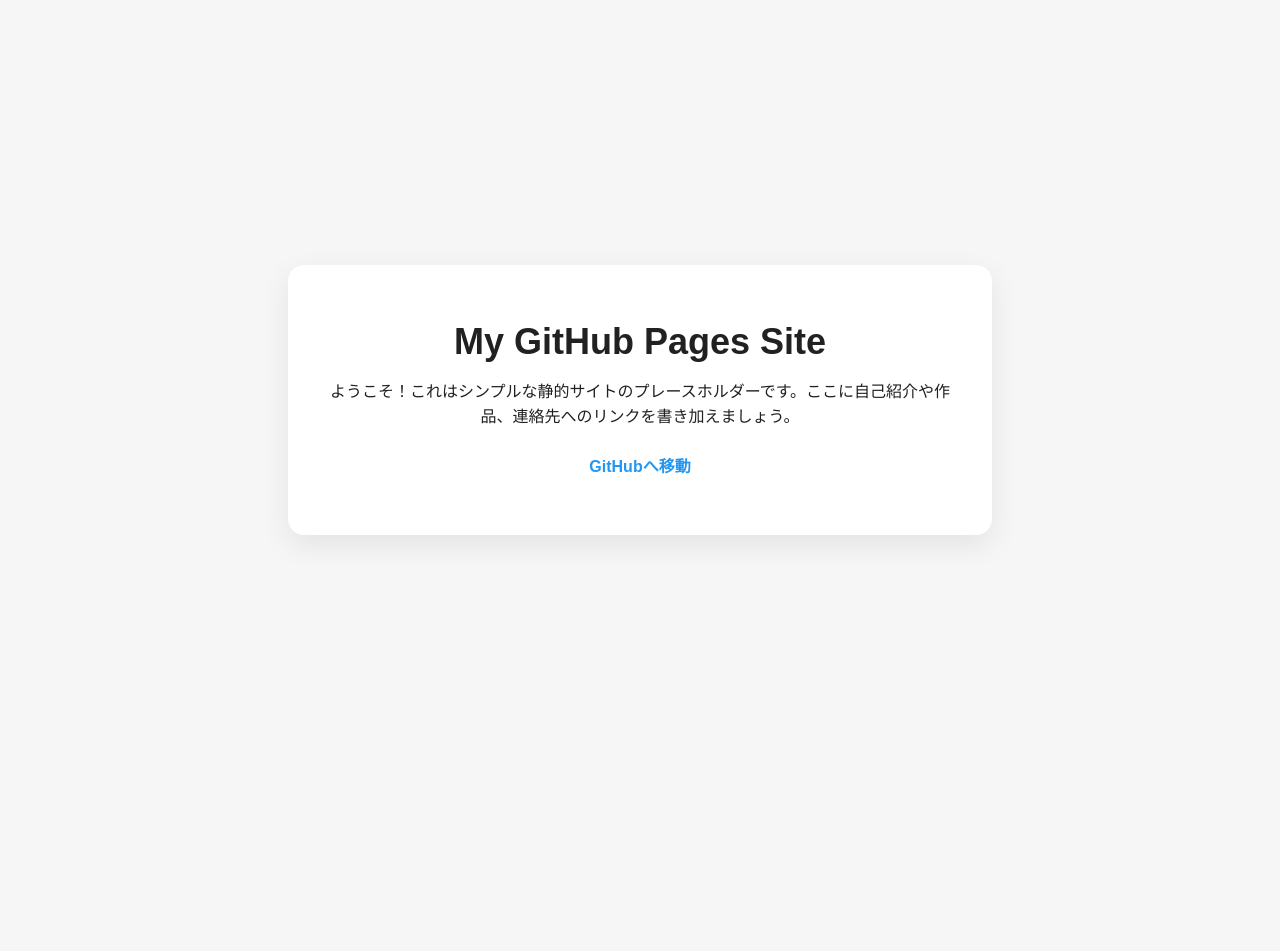
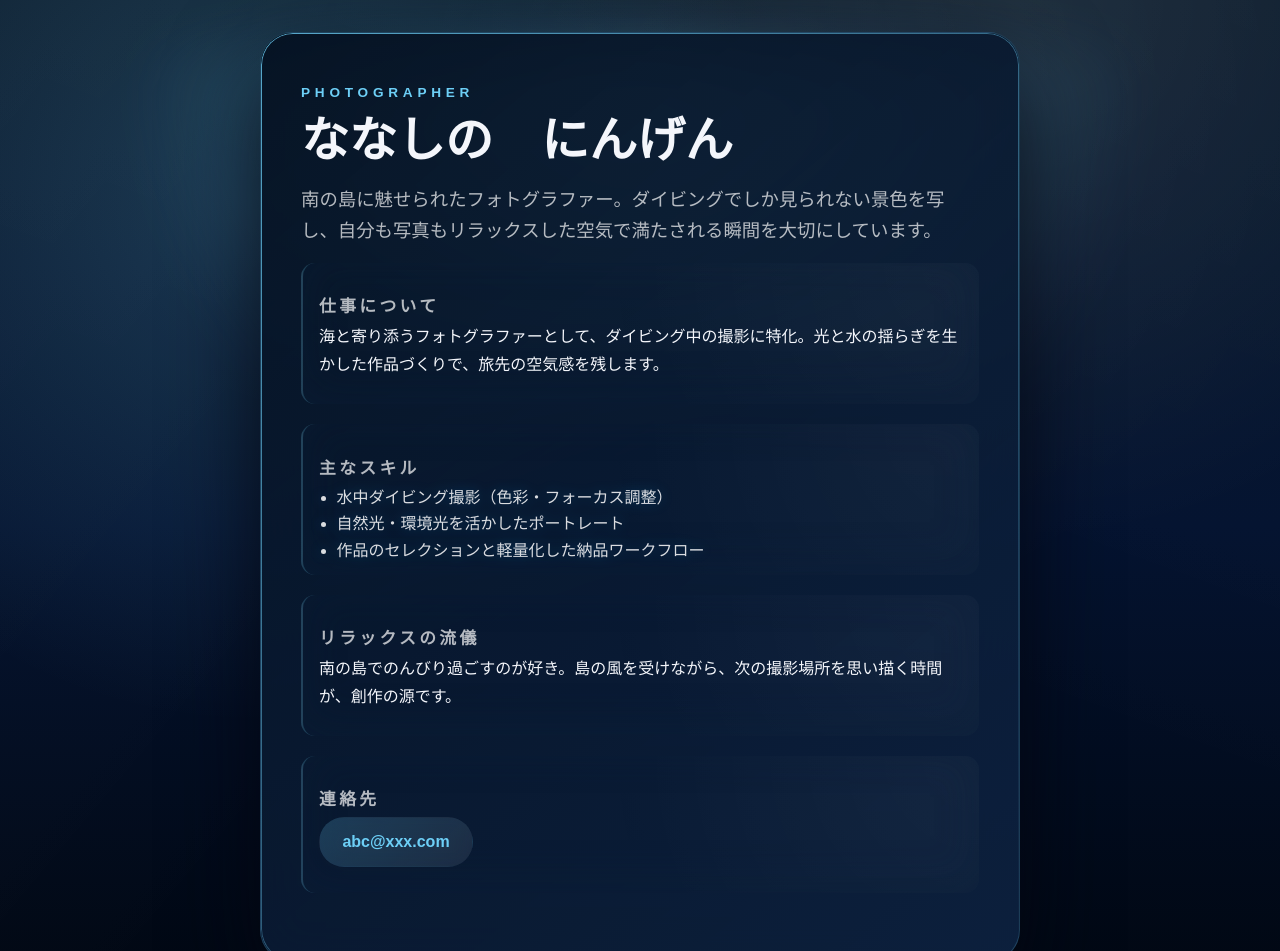
Before and after one commit to Yuka-Saito-N/my-site, a website: page index.html in a window 1280 px wide. Shown: the top 951 px of the page. Before the commit the page ends 800 px from the top, so only its background shows below. Drawn offline with Linux system fonts and the light colour scheme.

Commit message:
Enhance ocean landing look

```diff
--- a/index.html
+++ b/index.html
@@ -4,45 +4,35 @@
   <meta charset="utf-8">
   <meta name="viewport" content="width=device-width, initial-scale=1.0">
   <title>My GitHub Pages Site</title>
-  <style>
-    body {
-      font-family: "Yu Gothic", "Hiragino Kaku Gothic Pro", Meiryo, sans-serif;
-      margin: 0;
-      min-height: 100vh;
-      background: #f6f6f6;
-      color: #212121;
-      display: flex;
-      align-items: center;
-      justify-content: center;
-    }
-    main {
-      max-width: 640px;
-      padding: 2rem;
-      background: #fff;
-      border-radius: 16px;
-      box-shadow: 0 10px 30px rgba(0, 0, 0, 0.08);
-      text-align: center;
-    }
-    h1 {
-      margin-bottom: 0.75rem;
-      font-size: 2.25rem;
-    }
-    p {
-      margin-bottom: 1.5rem;
-      line-height: 1.6;
-    }
-    a {
-      color: #2196f3;
-      text-decoration: none;
-      font-weight: 600;
-    }
-  </style>
+  <link rel="stylesheet" href="styles.css">
 </head>
 <body>
   <main>
-    <h1>My GitHub Pages Site</h1>
-    <p>ようこそ！これはシンプルな静的サイトのプレースホルダーです。ここに自己紹介や作品、連絡先へのリンクを書き加えましょう。</p>
-    <p><a href="https://github.com/">GitHubへ移動</a></p>
+    <p class="eyebrow">Photographer</p>
+    <h1>ななしの　にんげん</h1>
+    <p class="lede">
+      南の島に魅せられたフォトグラファー。ダイビングでしか見られない景色を写し、自分も写真もリラックスした空気で満たされる瞬間を大切にしています。
+    </p>
+    <section>
+      <h2>仕事について</h2>
+      <p>海と寄り添うフォトグラファーとして、ダイビング中の撮影に特化。光と水の揺らぎを生かした作品づくりで、旅先の空気感を残します。</p>
+    </section>
+    <section>
+      <h2>主なスキル</h2>
+      <ul>
+        <li>水中ダイビング撮影（色彩・フォーカス調整）</li>
+        <li>自然光・環境光を活かしたポートレート</li>
+        <li>作品のセレクションと軽量化した納品ワークフロー</li>
+      </ul>
+    </section>
+    <section>
+      <h2>リラックスの流儀</h2>
+      <p>南の島でのんびり過ごすのが好き。島の風を受けながら、次の撮影場所を思い描く時間が、創作の源です。</p>
+    </section>
+    <section>
+      <h2>連絡先</h2>
+      <p><a class="contact-cta" href="mailto:abc@xxx.com">abc@xxx.com</a></p>
+    </section>
   </main>
 </body>
 </html>
--- /dev/null
+++ b/package.json
@@ -0,0 +1,5 @@
+{
+  "dependencies": {
+    "three": "^0.182.0"
+  }
+}
--- /dev/null
+++ b/styles.css
@@ -0,0 +1,182 @@
+:root {
+  --deep-sea: #041431;
+  --mid-sea: #0e5f8b;
+  --surface: #6dcff6;
+  --driftwood: #f3e2c7;
+  --foam: rgba(255, 255, 255, 0.7);
+  --text: #f4f6fb;
+}
+
+* {
+  box-sizing: border-box;
+}
+
+body {
+  font-family: "Yu Gothic", "Hiragino Kaku Gothic Pro", Meiryo, sans-serif;
+  margin: 0;
+  min-height: 100vh;
+  background:
+    radial-gradient(circle at 20% 20%, rgba(109, 207, 246, 0.18), transparent 40%),
+    radial-gradient(circle at 80% 0%, rgba(255, 255, 255, 0.08), transparent 38%),
+    linear-gradient(180deg, #071829 0%, #03122f 52%, #010711 100%);
+  color: var(--text);
+  padding: 2rem 1rem 3rem;
+  position: relative;
+  overflow-x: hidden;
+}
+
+body::before {
+  content: "";
+  position: absolute;
+  inset: 5% 0 auto;
+  height: 40vh;
+  background: radial-gradient(circle at 50% 0%, var(--surface), transparent 70%);
+  filter: blur(30px);
+  opacity: 0.6;
+  pointer-events: none;
+}
+
+body::after {
+  content: "";
+  position: absolute;
+  inset: 0;
+  background: linear-gradient(130deg, rgba(255, 255, 255, 0.05), transparent 45%),
+    linear-gradient(200deg, rgba(255, 255, 255, 0.04), transparent 55%),
+    radial-gradient(circle at 60% 10%, rgba(255, 255, 255, 0.08), transparent 45%);
+  pointer-events: none;
+  mix-blend-mode: screen;
+  opacity: 0.35;
+}
+
+main {
+  position: relative;
+  width: min(760px, 100%);
+  margin: 0 auto;
+  padding: 3rem 2.5rem;
+  background: linear-gradient(140deg, rgba(5, 17, 33, 0.95), rgba(14, 36, 68, 0.85));
+  border-radius: 32px;
+  border: 1px solid rgba(109, 207, 246, 0.2);
+  box-shadow: 0 35px 90px rgba(3, 6, 17, 0.9);
+  backdrop-filter: blur(24px);
+  text-align: left;
+  overflow: hidden;
+  z-index: 1;
+}
+
+main::before {
+  content: "";
+  position: absolute;
+  inset: 0;
+  border-radius: inherit;
+  padding: 1px;
+  background: linear-gradient(135deg, rgba(109, 207, 246, 0.8), rgba(255, 255, 255, 0));
+  mask:
+    linear-gradient(#fff 0 0) content-box,
+    linear-gradient(#fff 0 0);
+  mask-composite: exclude;
+  -webkit-mask-composite: destination-out;
+  pointer-events: none;
+}
+
+@keyframes float {
+  0%,
+  100% {
+    transform: translateY(0);
+  }
+  50% {
+    transform: translateY(-6px);
+  }
+}
+
+main::after {
+  content: "";
+  position: absolute;
+  inset: auto -10% -25%;
+  height: 160px;
+  background: repeating-linear-gradient(
+      -45deg,
+      rgba(255, 255, 255, 0.25),
+      rgba(255, 255, 255, 0.25) 20px,
+      transparent 22px,
+      transparent 40px
+    ),
+    linear-gradient(130deg, rgba(109, 207, 246, 0.15), transparent);
+  filter: blur(1px);
+  transform: rotate(-4deg);
+  pointer-events: none;
+}
+
+.eyebrow {
+  text-transform: uppercase;
+  letter-spacing: 0.35em;
+  color: var(--surface);
+  font-weight: 600;
+  margin-bottom: 0.5rem;
+  font-size: 0.85rem;
+}
+
+h1 {
+  margin: 0 0 0.9rem;
+  font-size: clamp(2.3rem, 5vw, 3rem);
+  line-height: 1.2;
+}
+
+.lede {
+  font-size: 1.15rem;
+  color: var(--foam);
+}
+
+section {
+  margin-bottom: 1.25rem;
+  padding-left: 0.5rem;
+  border-left: 2px solid rgba(109, 207, 246, 0.2);
+  background: radial-gradient(circle at top right, rgba(255, 255, 255, 0.04), transparent 55%);
+  border-radius: 14px;
+  padding: 0.65rem 0.75rem 0.65rem 1rem;
+  box-shadow: inset 0 -8px 40px rgba(10, 32, 56, 0.45);
+}
+
+h2 {
+  margin: 1.25rem 0 0.4rem;
+  font-size: 1.05rem;
+  letter-spacing: 0.2em;
+  text-transform: uppercase;
+  color: rgba(255, 255, 255, 0.7);
+}
+
+p {
+  margin: 0 0 1rem;
+  line-height: 1.7;
+}
+
+ul {
+  padding-left: 1.1rem;
+  margin: 0;
+  line-height: 1.65;
+  color: rgba(255, 255, 255, 0.85);
+  filter: drop-shadow(0 0 6px rgba(0, 120, 190, 0.4));
+}
+
+a {
+  color: var(--surface);
+  text-decoration: none;
+  font-weight: 600;
+}
+
+.contact-cta {
+  display: inline-flex;
+  align-items: center;
+  justify-content: center;
+  gap: 0.35rem;
+  padding: 0.65rem 1.4rem;
+  border-radius: 999px;
+  border: 1px solid transparent;
+  background: linear-gradient(135deg, rgba(109, 207, 246, 0.2), rgba(255, 255, 255, 0.08));
+  backdrop-filter: blur(10px);
+  transition: transform 200ms ease, border-color 200ms ease;
+}
+
+.contact-cta:hover {
+  transform: translateY(-2px);
+  border-color: var(--surface);
+}
```
Also changed, not shown: awa.jpg (added), 1 other file.
